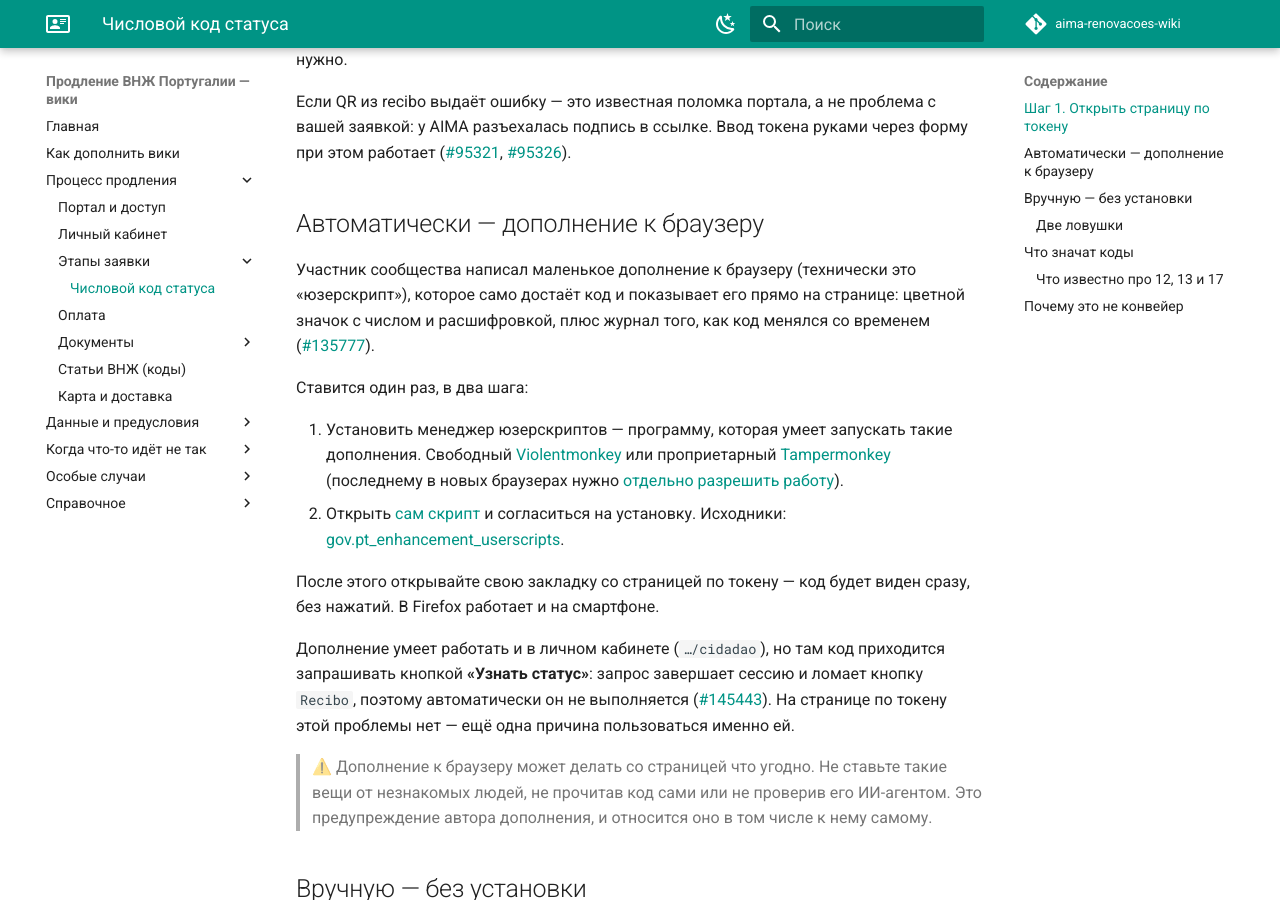
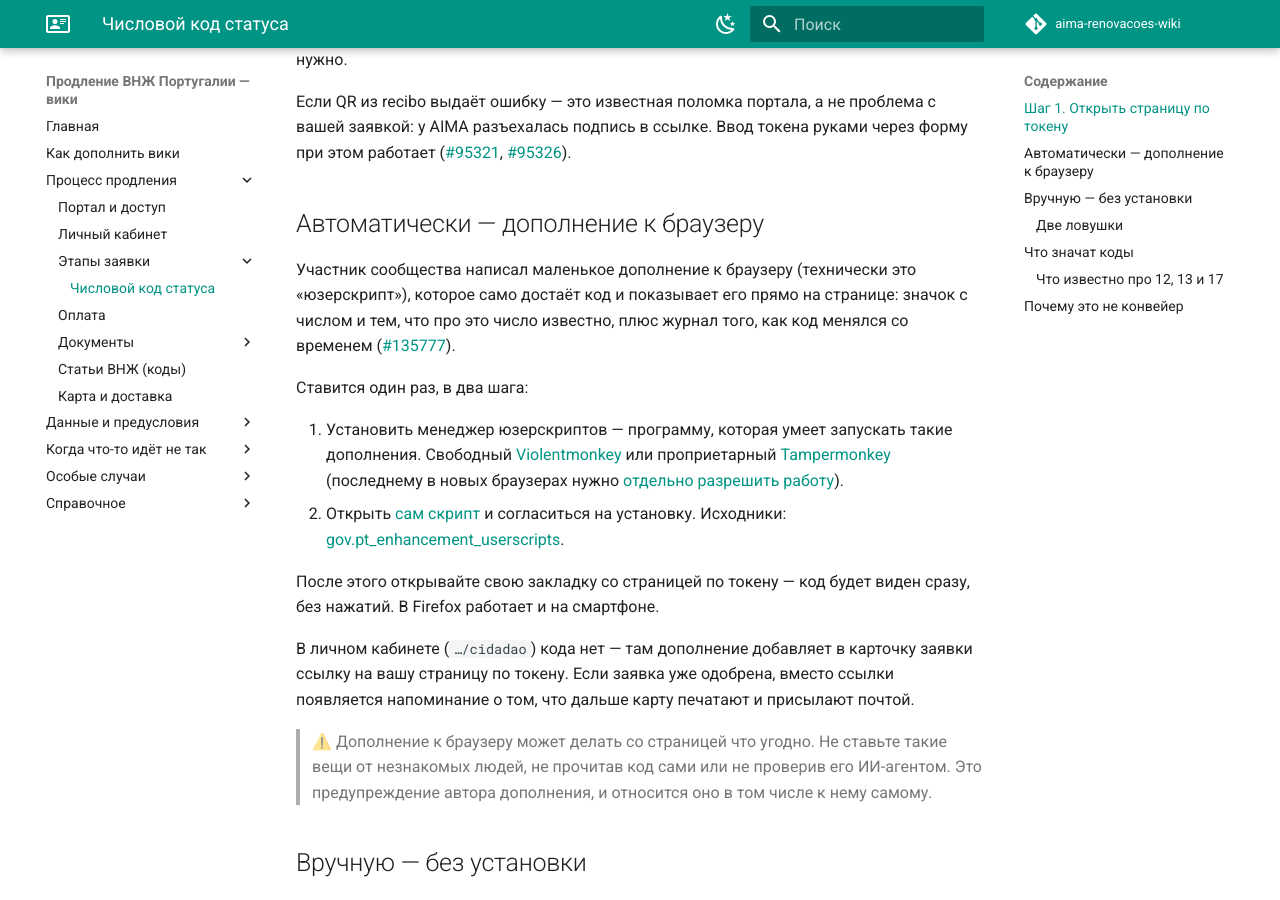
Before and after one commit to Self-Perfection/aima-renovacoes-wiki, an MkDocs documentation site: the page built from wiki/process/etapy-zayavki/kod-statusa.md, in a window 1280 px wide and 900 px high, scrolled down 772 px. Built offline with MkDocs 1.6.1 and Material for MkDocs 9.7.7, drawn with Linux system fonts in a browser that asks for light colours; comment, search, counter and statistics services are not loaded; some of the changed text lies outside the part shown.

Commit message:
Дополнение к браузеру: описание приведено к текущему поведению
Кнопки «Узнать статус» в кабинете больше нет — дополнение перестало
запрашивать страницу заявки фоном и теперь просто подставляет в карточку
ссылку на страницу по токену, а для одобренной заявки — напоминание про
печать и доставку карты.

Заодно убрано объяснение, почему запроса нет: пока кнопка существовала,
предупреждение про сломанный «Recibo» было нужно тому, кто собирался её
нажать. Сейчас ни кнопки, ни последствия нет, и остаётся деталь
реализации, читателю ненужная. Ссылка #145443 подтверждала именно это
снятое утверждение, поэтому ушла вместе с ним.

«Расшифровка» заменена на «то, что про это число известно»: коды 12, 13
и 17 дополнение честно подписывает «значение не установлено», и слово
обещало больше, чем есть.

Подписи из #132019 в дополнении «какое-то время показывались» вместо
«попали»: в настоящем времени фраза обещала читателю встретить их там,
что уже неверно. Предупреждение про чат при этом сохраняется.

Co-Authored-By: Claude Opus 5 <noreply@anthropic.com>

```diff
--- a/wiki/process/etapy-zayavki/kod-statusa.md
+++ b/wiki/process/etapy-zayavki/kod-statusa.md
@@ -42,8 +42,8 @@ description: "Числовой код статуса на портале AIMA:
 
 Участник сообщества написал маленькое дополнение к браузеру (технически это
 «юзерскрипт»), которое само достаёт код и показывает его прямо на странице:
-цветной значок с числом и расшифровкой, плюс журнал того, как код менялся со
-временем ([#135777](https://t.me/aimairn/43114/135777)).
+значок с числом и тем, что про это число известно, плюс журнал того, как код
+менялся со временем ([#135777](https://t.me/aimairn/43114/135777)).
 
 Ставится один раз, в два шага:
 
@@ -61,11 +61,10 @@ description: "Числовой код статуса на портале AIMA:
 После этого открывайте свою закладку со страницей по токену — код будет виден
 сразу, без нажатий. В Firefox работает и на смартфоне.
 
-Дополнение умеет работать и в личном кабинете (`…/cidadao`), но там код
-приходится запрашивать кнопкой **«Узнать статус»**: запрос завершает сессию и
-ломает кнопку `Recibo`, поэтому автоматически он не выполняется
-([#145443](https://t.me/aimairn/43114/145443)). На странице по токену этой
-проблемы нет — ещё одна причина пользоваться именно ей.
+В личном кабинете (`…/cidadao`) кода нет — там дополнение добавляет в карточку
+заявки ссылку на вашу страницу по токену. Если заявка уже одобрена, вместо
+ссылки появляется напоминание о том, что дальше карту печатают и присылают
+почтой.
 
 > ⚠️ Дополнение к браузеру может делать со страницей что угодно. Не ставьте
 > такие вещи от незнакомых людей, не прочитав код сами или не проверив его
```
Also changed, not shown: other parts of wiki/process/etapy-zayavki/kod-statusa.md (+3 -3 lines), wiki/reference/instrumenty-soobshchestva.md (+3 -3 lines).
